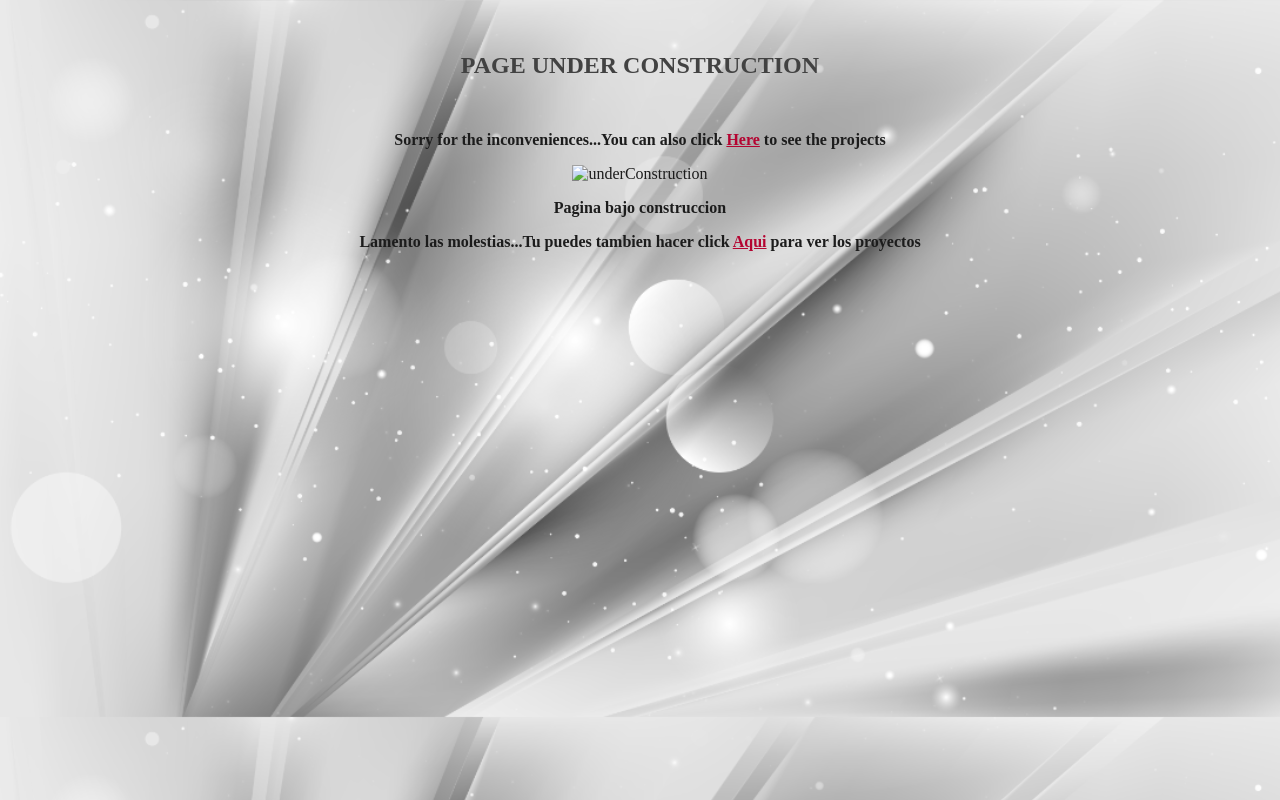
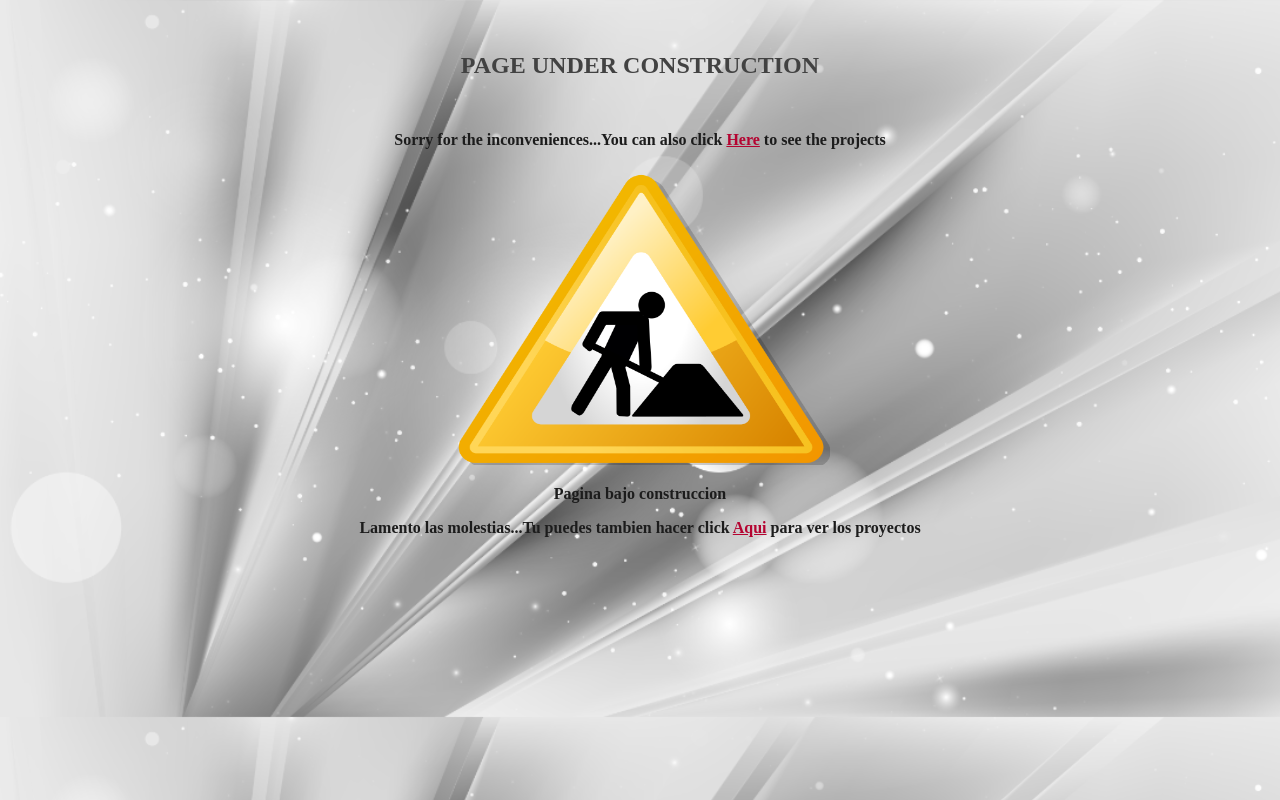
Before and after one commit to Taleon0/Taleon0.github.io, a plain HTML site: page index.html in a window 1280 px wide. Drawn offline with Linux system fonts and the light colour scheme; files that its build step writes are made by us from their sources; files whose address does not match are found by name.

Commit message:
new position of the page and relativity routes

```diff
--- a/index.html
+++ b/index.html
@@ -3,15 +3,15 @@
 <head>
 	<meta charset="UTF-8">
 	<title>Under construction</title>
-	<link rel="shortcut icon" type "image/x-icon" href="extras/underConstructionImage.png">
+	<link rel="shortcut icon" type "image/x-icon" href="underConstructionImage.png">
 	<meta name="descripcion" content="pagina personal Yerly Tatiana Leon Montenegro" />
-	<link rel="stylesheet" href="extras/PageUnderConstruction.css">
+	<link rel="stylesheet" href="PageUnderConstruction.css">
 </head>
 <body>
 	<h2>PAGE UNDER CONSTRUCTION</h2>
 	<div><p><b>Sorry for the inconveniences...You can also click <b><a target= "_blank" href="https://github.com/Taleon0">Here</a></b> to see the projects</p></b>
 
-	<img src="extras/underConstructionImage.png" width="380" height="300" alt="underConstruction" title="underConstruction">
+	<img src="underConstructionImage.png" width="380" height="300" alt="underConstruction" title="underConstruction">
 
 	<p><b>Pagina bajo construccion</p></b>
 	<p><b>Lamento las molestias...Tu puedes tambien hacer click <a target= "_blank" href="https://github.com/Taleon0">Aqui</a><b> para ver los proyectos</p>
```
